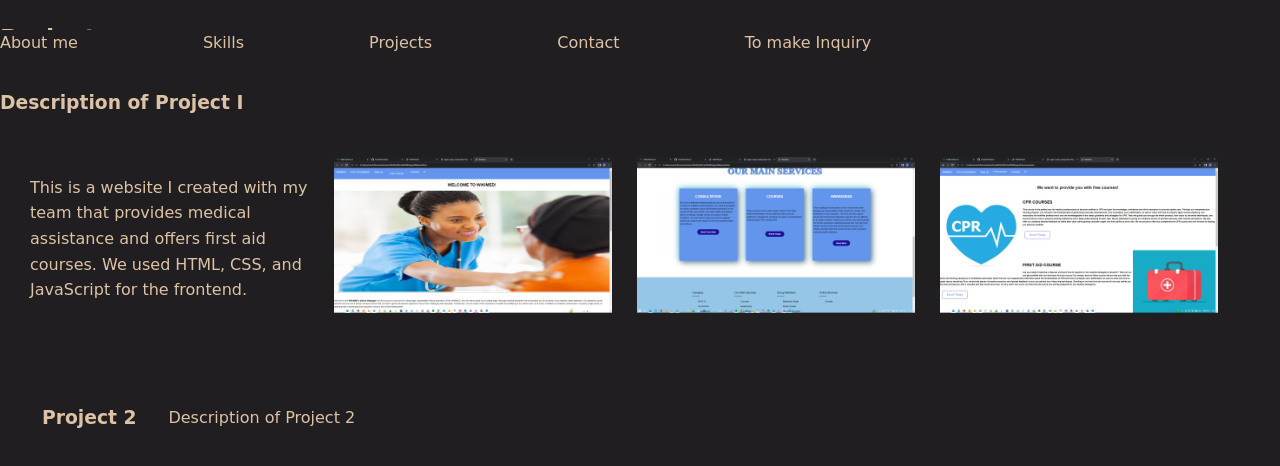
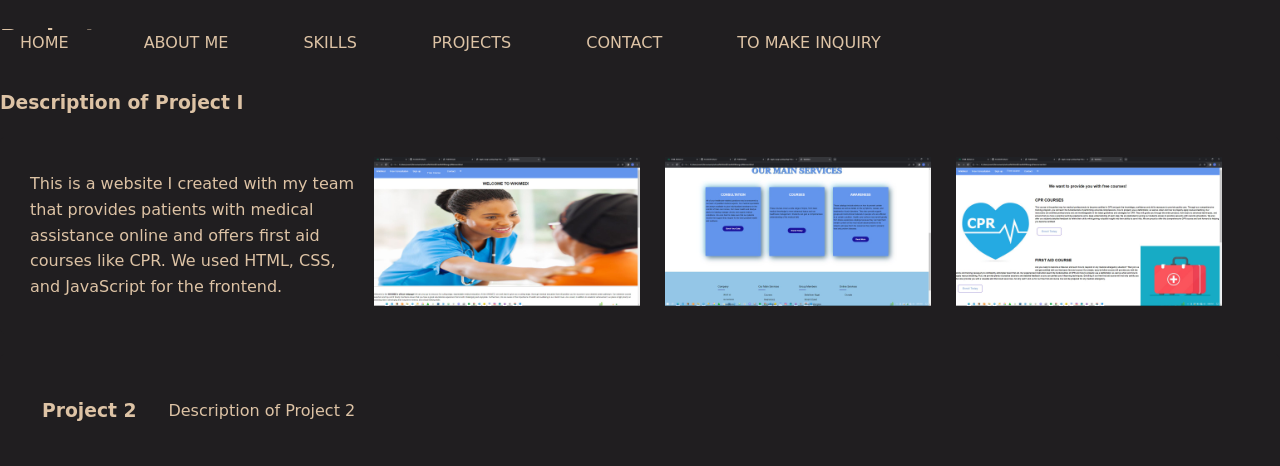
Before and after one commit to amertie/amertiportfolio.github.io, a plain HTML site: page projects.html in a window 1280 px wide. Drawn offline with Linux system fonts and the light colour scheme.

Commit message:
index update

```diff
--- a/potfoliostyles.css
+++ b/potfoliostyles.css
@@ -43,7 +43,8 @@ body {
 
   nav ul li {
     display: inline-block;
-    margin-right: 120px;
+    margin-right: 50px;
+    margin-left: 20px;
   }
 
   nav ul li a {
@@ -261,7 +262,32 @@ body {
     transform: translate(-50%, -50%);
   }
 
+  * {
+    background-color: #201E20;
+}
+.project {
+    display: flex;
+    align-items: center;
+    margin-bottom: 20px;
+}
+.project img {
+    flex: 0 0 40%;
+    max-width: 30%;
+    margin-right: 20px;
+}
+.project .description{
+    flex: 1;
+}
+.description p {
+color: #DDC3A5;
+padding: 10px;
+margin-right: 10px;
+}
+.project h3 {
+  margin: 10px;
+  padding: 12px;
 
+}
 
   #education {
     background-color: #201E20;
--- a/projects.html
+++ b/projects.html
@@ -7,43 +7,19 @@
     <meta name='viewport' content='width=device-width, initial-scale=1'>
     <link rel="stylesheet" type="text/css" href="potfoliostyles.css">
     <style>
-        * {
-            background-color: #201E20;
-        }
-        .project {
-            display: flex;
-            align-items: center;
-            margin-bottom: 20px;
-        }
-        .project img {
-            flex: 0 0 40%;
-            max-width: 30%;
-            margin-right: 20px;
-        }
-        .project .description{
-            flex: 1;
-        }
-        .description p {
-      color: #DDC3A5;
-      padding: 10px;
-      margin-right: 10px;
-        }
-        .project h3 {
-          margin: 10px;
-          padding: 12px;
 
-        }
     </style>
 </head>
 
 <body class="projectss">
     <nav>
         <ul class="nav">
-          <li><a href="index.html">About me</a></li>
-          <li><a href="skills.html">Skills</a></li>
-          <li><a href="projects.html">Projects</a></li>
-          <li><a href="index.html">Contact</a></li>
-          <li><a href="index.html">To make Inquiry</a></li>
+          <li><a href="index.html">HOME</a></li>
+          <li><a href="index.html">ABOUT ME</a></li>
+          <li><a href="skills.html">SKILLS</a></li>
+          <li><a href="projects.html">PROJECTS</a></li>
+          <li><a href="index.html">CONTACT</a></li>
+          <li><a href="index.html">TO MAKE INQUIRY</a></li>
         </ul>
     </nav>
     <section id="projects">
@@ -51,7 +27,9 @@
         <p> <h3> Description of Project I</p></h3>
 
         <div class="project">
-          <p class="webdescription">This is a website I created with my team that provides medical assistance and offers first aid courses. We used HTML, CSS, and JavaScript for the frontend.</p>
+          <p class="webdescription">This is a website I created with my team that provides patients with medical assistance online and offers first aid courses
+            like CPR.
+             We used HTML, CSS, and JavaScript for the frontend.</p>
 
 
           <div class="image-container">
```
Also changed, not shown: index.html (+9 -7 lines), skills.html (+6 -5 lines).
